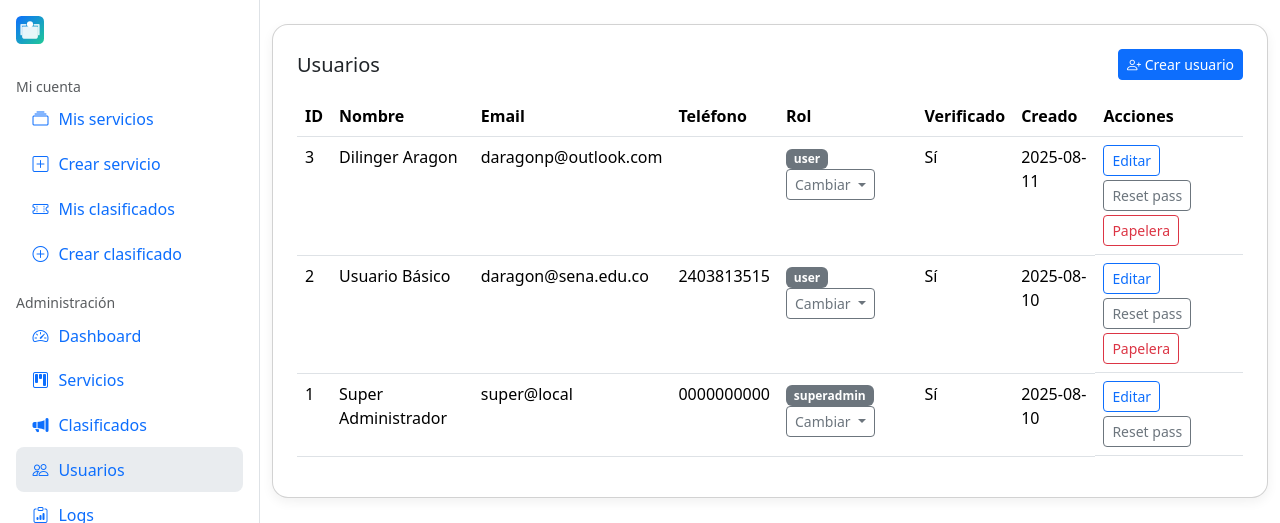
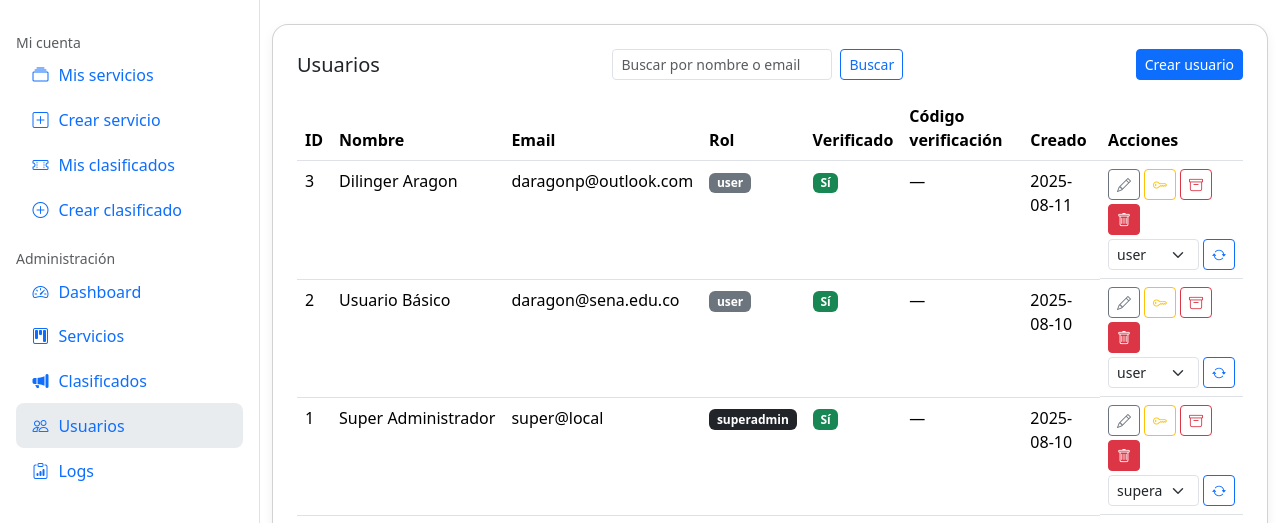
Before and after one commit to daragonp/directoriowmv, a Flask app: page /admin/users in a window 1280 px wide. Shown: the part 55-578 px from the top of the page. Run offline with Flask 3, Linux system fonts and the light colour scheme; a user stored in the database is signed in; some libraries are stand-ins or nearby versions.

Commit message:
Listo para producción - Versión 1.0

```diff
--- a/app/templates/admin/users.html
+++ b/app/templates/admin/users.html
@@ -1,11 +1,18 @@
 {% extends "base.html" %}
 {% block content %}
 <div class="card card-shadow p-4">
-  <div class="d-flex justify-content-between align-items-center mb-3">
+  <div class="d-flex flex-wrap justify-content-between align-items-center mb-3 gap-2">
     <h1 class="h5 m-0">Usuarios</h1>
-    <a href="{{ url_for('admin.create_user') }}" class="btn btn-primary btn-sm">
-      <i class="bi bi-person-plus"></i> Crear usuario
-    </a>
+
+    <form class="d-flex gap-2" role="search" method="get" action="{{ url_for('admin.users') }}">
+      <input name="q" value="{{ q or '' }}" class="form-control form-control-sm" type="search" placeholder="Buscar por nombre o email">
+      <button class="btn btn-sm btn-outline-primary" type="submit">Buscar</button>
+      {% if q %}
+        <a class="btn btn-sm btn-outline-secondary" href="{{ url_for('admin.users') }}">Limpiar</a>
+      {% endif %}
+    </form>
+
+    <a href="{{ url_for('admin.create_user') }}" class="btn btn-primary btn-sm">Crear usuario</a>
   </div>
 
   <div class="table-responsive">
@@ -15,74 +22,90 @@
           <th>ID</th>
           <th>Nombre</th>
           <th>Email</th>
-          <th>Teléfono</th>
           <th>Rol</th>
           <th>Verificado</th>
+          <th>Código verificación</th>
           <th>Creado</th>
-          <th class="text-nowrap">Acciones</th>
+          <th>Acciones</th>
         </tr>
       </thead>
       <tbody>
-        {% for u in items %}
+      {% for u in items %}
         <tr>
           <td>{{ u.id }}</td>
-          <td>{{ u.name }}</td>
-          <td>{{ u.email }}</td>
-          <td>{{ u.phone or '' }}</td>
+          <td class="text-truncate" style="max-width:220px">{{ u.name }}</td>
+          <td class="text-truncate" style="max-width:260px">{{ u.email }}</td>
           <td>
-            <span class="badge text-bg-secondary">{{ u.role }}</span>
-            {% if current_user.role == 'superadmin' %}
-              <div class="dropdown d-inline">
-                <button class="btn btn-sm btn-outline-secondary dropdown-toggle" type="button" data-bs-toggle="dropdown">
-                  Cambiar
-                </button>
-                <ul class="dropdown-menu">
-                  <li>
-                    <form method="post" action="{{ url_for('admin.change_role', uid=u.id) }}" class="px-2 py-1">
-                      <input type="hidden" name="csrf_token" value="{{ csrf_token() }}">
-                      <input type="hidden" name="role" value="user">
-                      <button class="dropdown-item" type="submit" {% if u.role=='user' %}disabled{% endif %}>user</button>
-                    </form>
-                  </li>
-                  <li>
-                    <form method="post" action="{{ url_for('admin.change_role', uid=u.id) }}" class="px-2 py-1">
-                      <input type="hidden" name="csrf_token" value="{{ csrf_token() }}">
-                      <input type="hidden" name="role" value="admin">
-                      <button class="dropdown-item" type="submit" {% if u.role=='admin' %}disabled{% endif %}>admin</button>
-                    </form>
-                  </li>
-                  <li>
-                    <form method="post" action="{{ url_for('admin.change_role', uid=u.id) }}" class="px-2 py-1">
-                      <input type="hidden" name="csrf_token" value="{{ csrf_token() }}">
-                      <input type="hidden" name="role" value="superadmin">
-                      <button class="dropdown-item" type="submit" {% if u.role=='superadmin' %}disabled{% endif %}>superadmin</button>
-                    </form>
-                  </li>
-                </ul>
-              </div>
+            <span class="badge text-bg-{% if u.role=='superadmin' %}dark{% elif u.role=='admin' %}primary{% else %}secondary{% endif %}">
+              {{ u.role }}
+            </span>
+          </td>
+          <td>
+            {% if u.is_verified %}
+              <span class="badge text-bg-success">Sí</span>
+            {% else %}
+              <span class="badge text-bg-warning">No</span>
             {% endif %}
           </td>
-          <td>{{ 'Sí' if u.is_verified else 'No' }}</td>
+          <td>
+            {% if u.is_verified %}
+              —
+            {% else %}
+              <span class="font-monospace">{{ u.verification_code or '' }}</span>
+            {% endif %}
+          </td>
           <td>{{ u.created_at.strftime('%Y-%m-%d') if u.created_at else '' }}</td>
           <td class="d-flex flex-wrap gap-1">
-            <a class="btn btn-sm btn-outline-primary" href="{{ url_for('admin.edit_user', uid=u.id) }}" title="Editar">Editar</a>
+            <a class="btn btn-sm btn-outline-secondary" href="{{ url_for('admin.edit_user', uid=u.id) }}" title="Editar">
+              <i class="bi bi-pencil"></i>
+            </a>
 
             <form method="post" action="{{ url_for('admin.reset_password', uid=u.id) }}">
               <input type="hidden" name="csrf_token" value="{{ csrf_token() }}">
-              <button class="btn btn-sm btn-outline-secondary" type="submit" title="Reset pass">
-                Reset pass
+              <button class="btn btn-sm btn-outline-warning" title="Reset password">
+                <i class="bi bi-key"></i>
               </button>
             </form>
 
-            {% if current_user.id != u.id %}
             <form method="post" action="{{ url_for('admin.softdelete_user', uid=u.id) }}" onsubmit="return confirmSoft(this)">
               <input type="hidden" name="csrf_token" value="{{ csrf_token() }}">
-              <button class="btn btn-sm btn-outline-danger" type="submit" title="Papelera">Papelera</button>
+              <button class="btn btn-sm btn-outline-danger" title="Papelera">
+                <i class="bi bi-archive"></i>
+              </button>
             </form>
+
+            {% if current_user.role == 'superadmin' %}
+              {% if not u.is_verified %}
+              <form method="post" action="{{ url_for('admin.verify_user', uid=u.id) }}">
+                <input type="hidden" name="csrf_token" value="{{ csrf_token() }}">
+                <button class="btn btn-sm btn-success" title="Activar/Verificar">
+                  <i class="bi bi-check2-circle"></i>
+                </button>
+              </form>
+              {% endif %}
+
+              <form method="post" action="{{ url_for('admin.harddelete_user', uid=u.id) }}" onsubmit="return confirmHard(this)">
+                <input type="hidden" name="csrf_token" value="{{ csrf_token() }}">
+                <button class="btn btn-sm btn-danger" title="Eliminar definitivamente">
+                  <i class="bi bi-trash"></i>
+                </button>
+              </form>
+
+              <form method="post" action="{{ url_for('admin.change_role', uid=u.id) }}" class="d-flex gap-1">
+                <input type="hidden" name="csrf_token" value="{{ csrf_token() }}">
+                <select name="role" class="form-select form-select-sm">
+                  <option value="user" {% if u.role=='user' %}selected{% endif %}>user</option>
+                  <option value="admin" {% if u.role=='admin' %}selected{% endif %}>admin</option>
+                  <option value="superadmin" {% if u.role=='superadmin' %}selected{% endif %}>superadmin</option>
+                </select>
+                <button class="btn btn-sm btn-outline-primary" title="Cambiar rol">
+                  <i class="bi bi-arrow-repeat"></i>
+                </button>
+              </form>
             {% endif %}
           </td>
         </tr>
-        {% endfor %}
+      {% endfor %}
       </tbody>
     </table>
   </div>
@@ -91,10 +114,17 @@
 
 {% block scripts %}
 <script>
-  new DataTable('#dt_users');
+  try { new DataTable('#dt_users'); } catch(e) {}
+
   function confirmSoft(form){
     event.preventDefault();
-    Swal.fire({title:'¿Mover a papelera?', text:'El usuario no podrá acceder.', icon:'warning', showCancelButton:true})
+    Swal.fire({title:'¿Mover a papelera?', text:'Podrás restaurarlo más tarde.', icon:'warning', showCancelButton:true})
+      .then(r=>{ if(r.isConfirmed) form.submit(); });
+    return false;
+  }
+  function confirmHard(form){
+    event.preventDefault();
+    Swal.fire({title:'Eliminar definitivamente', text:'Esta acción no se puede deshacer.', icon:'error', showCancelButton:true, confirmButtonText:'Sí, eliminar'})
       .then(r=>{ if(r.isConfirmed) form.submit(); });
     return false;
   }
--- a/app/templates/base.html
+++ b/app/templates/base.html
@@ -80,10 +80,6 @@
 
 <div class="layout" id="layout">
   <aside class="sidebar p-3" id="sidebar" aria-label="Menú lateral">
-    <div class="mb-3 d-flex align-items-center gap-2 fw-semibold">
-      <img src="{{ APP_ICON_URL or url_for('static', filename='icon.svg') }}" alt="icon" style="width:28px;height:28px">
-      <strong class="text-label">{{ APP_NAME }}</strong>
-    </div>
     <nav class="nav flex-column">
 
       {% if not current_user.is_authenticated %}
@@ -210,7 +206,7 @@ document.addEventListener('DOMContentLoaded', function(){
     else { layout.classList.remove('sidebar-collapsed'); }
     try{ localStorage.setItem('sidebar-collapsed', v ? '1' : '0'); }catch(e){}
   }
-  try{ setCollapsed(localStorage.getItem('sidebar-collapsed') === '1'); }catch(e){}
+  try{ setCollapsed(localStorage.getItem('sidebar-collapsed') === '0'); }catch(e){}
 
   btnCollapse && btnCollapse.addEventListener('click', ()=>{
     const v = !layout.classList.contains('sidebar-collapsed');
```
Also changed, not shown: app/admin.py (+69 -14 lines), wsgi.py (added, +9 -0 lines), app/static/uploads/avatars/user3_02f0baeb84eb.jpg (added), instance/app.db, 1 other file.
